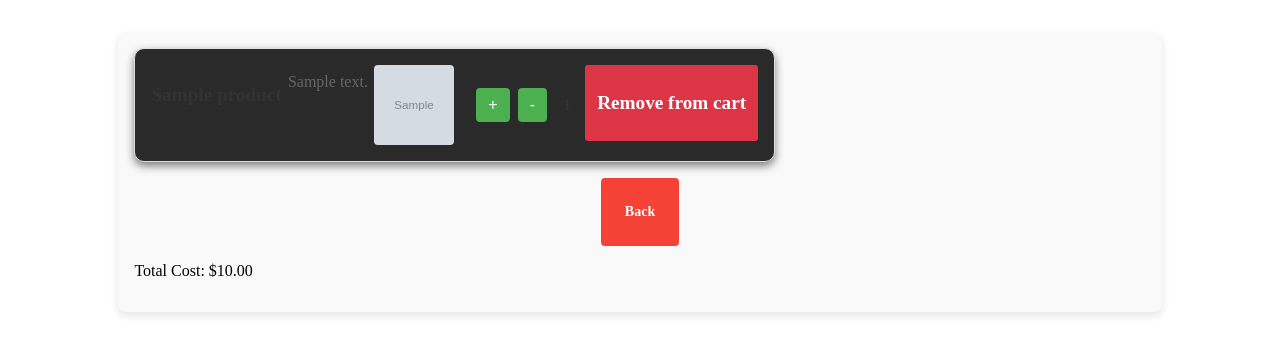
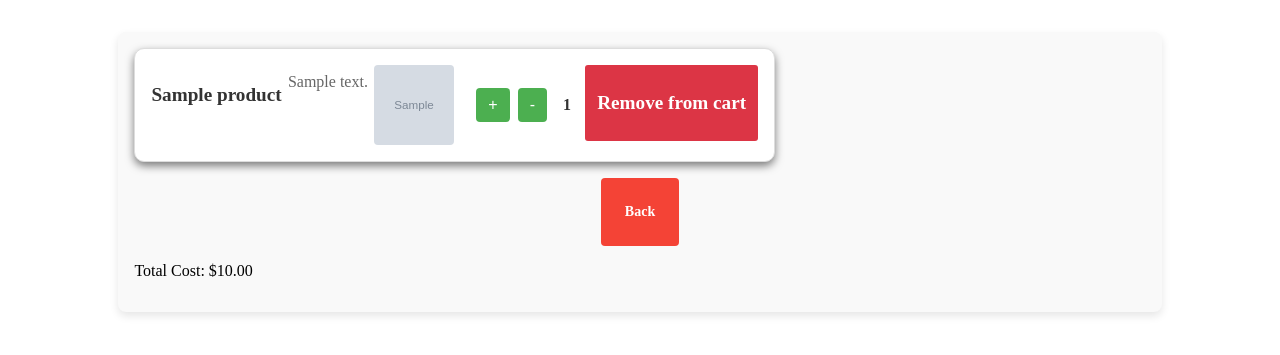
Before and after one commit to Xelleet/WB-from-China, a Django app: page /cart/ in a window 1280 px wide. Shown: the top 355 px of the page. Run offline with Django 4.2, Linux system fonts and the light colour scheme; a user stored in the database is signed in; tables that the repository leaves empty hold one stand-in row (values such as "Sample post"); grey boxes marked "Sample" are stand-in pictures.

Commit message:
Changed color on 32 line

```diff
--- a/main/templates/cart.html
+++ b/main/templates/cart.html
@@ -29,7 +29,7 @@
     gap: 20px;
     width: 60%;
     height: 60%;
-    background-color: #2a2a2a;
+    background-color: white;
     border-radius: 10px;
     overflow: hidden;
     box-shadow: 0 4px 8px rgba(0, 0, 0, 0.5);
```
